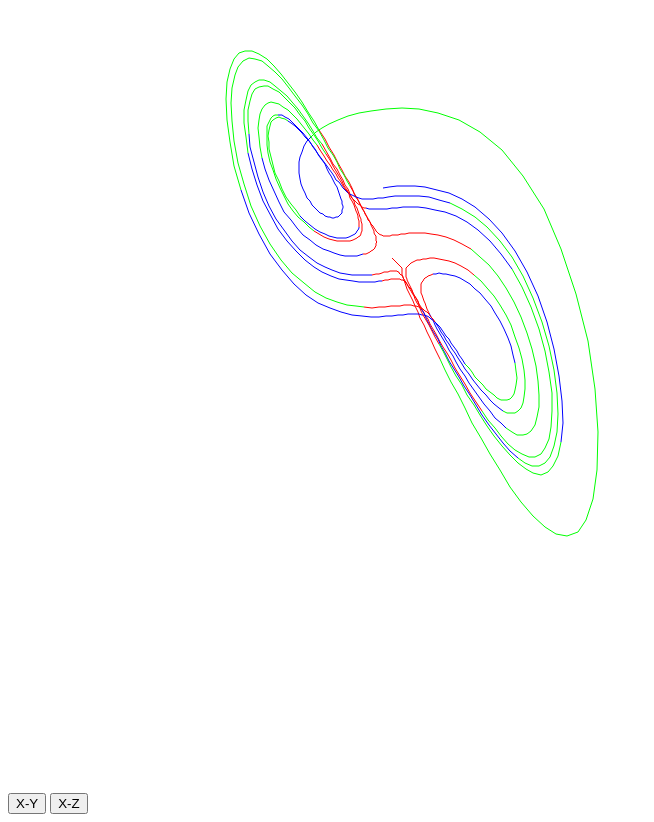
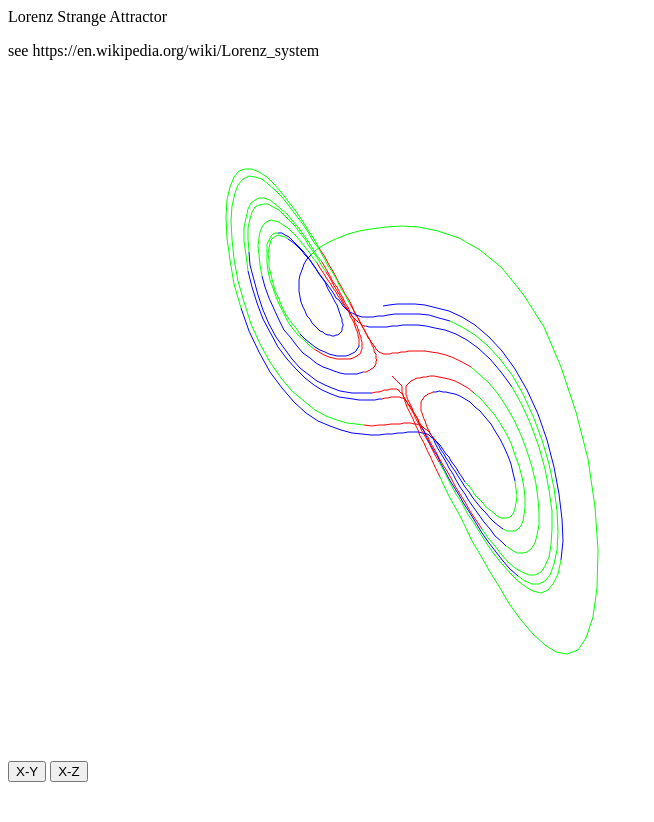
Before and after one commit to jatraug/lorenz, a website: page index.html in a window 1280 px wide. Shown: the whole page, without its empty margins (0-654 px from the left). After the commit the page ends 800 px from the top, so only its background shows below. Drawn offline with Linux system fonts and the light colour scheme.

Commit message:
Add a little text. Change Y center when going from X-Y to X-Z

```diff
--- a/drawgraph.js
+++ b/drawgraph.js
@@ -1,7 +1,8 @@
 
 var setup = function() {
-    var yCenter = 250;
-    var xCenter = 300;
+    var center = getCenter();
+    var yCenter = center.Y;
+    var xCenter = center.X;
     var lineWidth   = 1;
     context.beginPath();
     context.lineWidth = lineWidth;
@@ -9,6 +10,7 @@ var setup = function() {
     var xMove = xCenter;
     var yMove = yCenter;
     //context.moveTo(xMove, yMove);
+
 
 
     return  function(x, y, z) {
@@ -42,15 +44,19 @@ var getYorZ = function(y,z) {
 function doXYZ(isYorZ){
     if (isYorZ ===1){
         getYorZ = function(y,z) {
+
             return y;
         };
+        getCenter = getXYcenter;
     }else {
         getYorZ = function(y,z) {
+
             return z;
         };
+        getCenter = getXZcenter;
     };
     start();
-    start();
+
 }
 
 
@@ -64,3 +70,17 @@ function getZcolor(z) {
 
     return'#0000ff';
 }
+
+function getCenter()  {
+    return getXYcenter();
+
+}
+
+
+function getXYcenter() {
+    return({'X': 300, 'Y': 300});
+}
+
+function getXZcenter() {
+    return({'X': 300, 'Y': 100});
+}
--- a/index.html
+++ b/index.html
@@ -6,10 +6,13 @@
   </head>
 
   <body>
+    Lorenz Strange Attractor
+    <p>see https://en.wikipedia.org/wiki/Lorenz_system</p>
+
     <button type="button" onclick=doXYZ(1)>X-Y</button>
     <button type="button" onclick=doXYZ(2)>X-Z</button>
 
-    <canvas id="myCanvas" width="800" height="800">
+    <canvas id="myCanvas" width="800" height="700">
          Your browser does not support Canvas
     </canvas>
 
```
